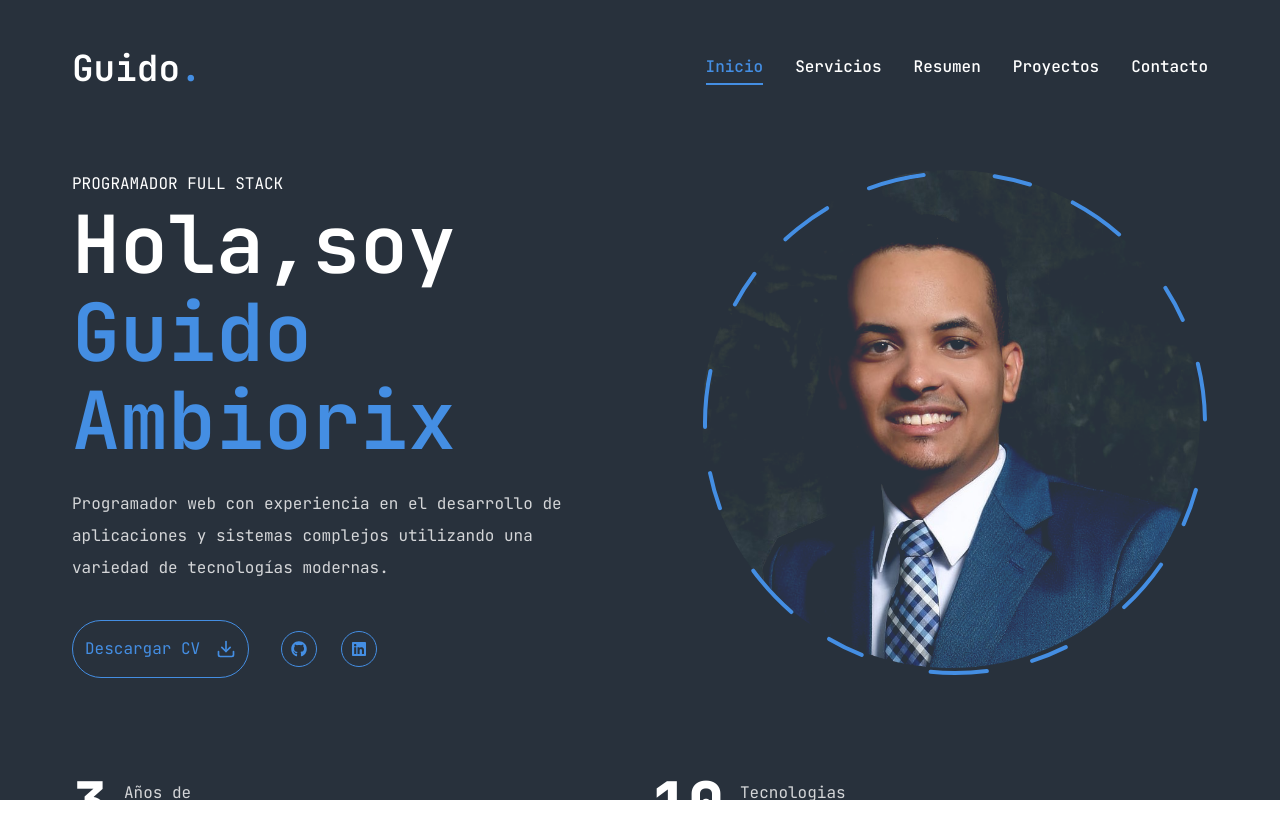
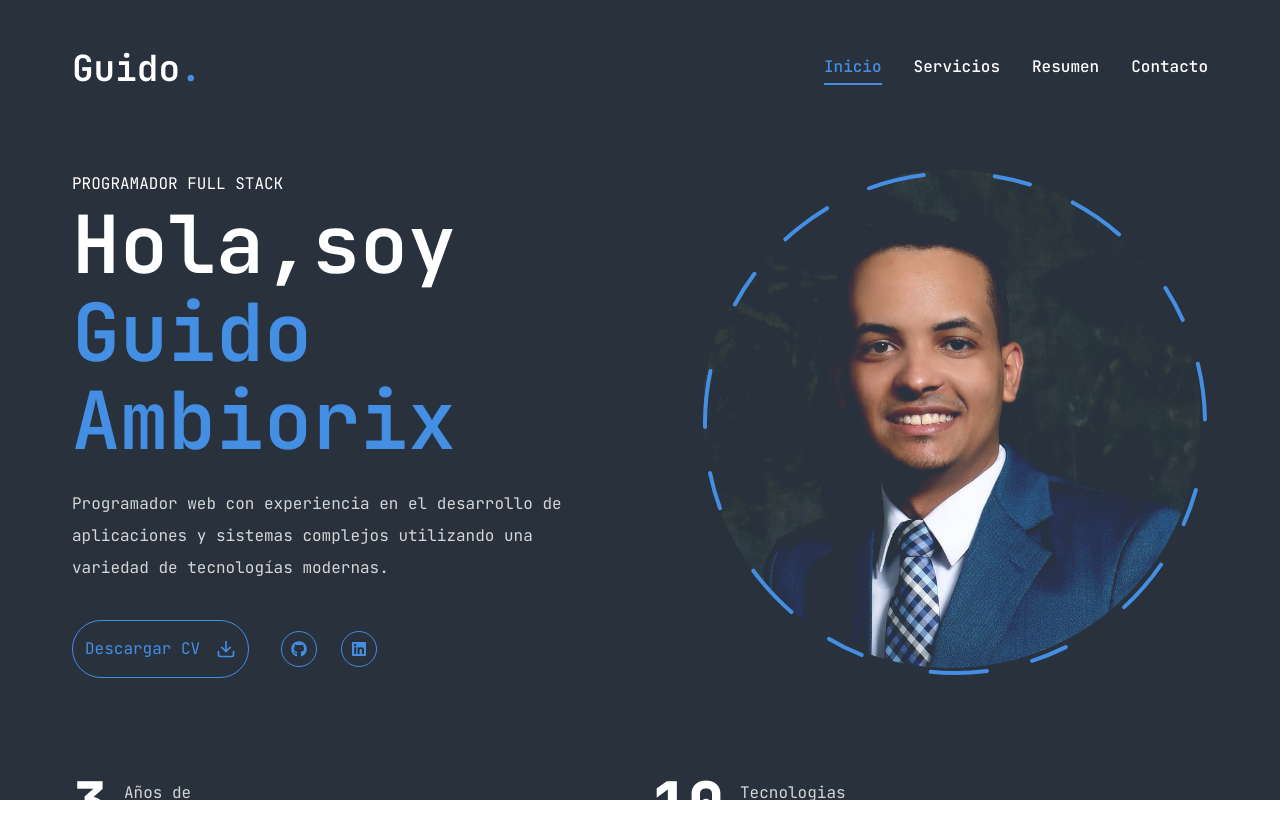
Before and after one commit to GuidoAmbiorix/Portafolio-WEB, a Next.js app: page / in a window 1280 px wide. Shown: the top 838 px of the page. Built offline with nearby package versions, Linux system fonts and the light colour scheme.

Commit message:
Se comento proyectos

```diff
--- a/src/components/nav.tsx
+++ b/src/components/nav.tsx
@@ -17,10 +17,10 @@ const links = [
     name: "Resumen",
     path: "/resume",
   },
-  {
-    name: "Proyectos",
-    path: "/work",
-  },
+  // {
+  //   name: "Proyectos",
+  //   path: "/work",
+  // },
   {
     name: "contacto",
     path: "/contact",
```
